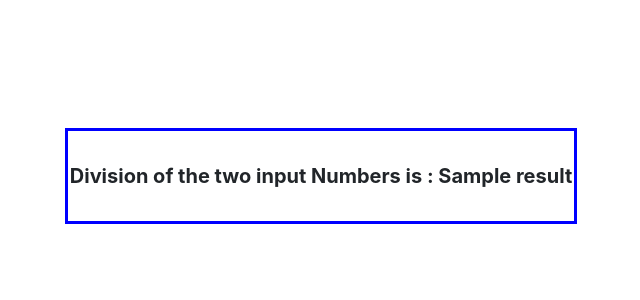
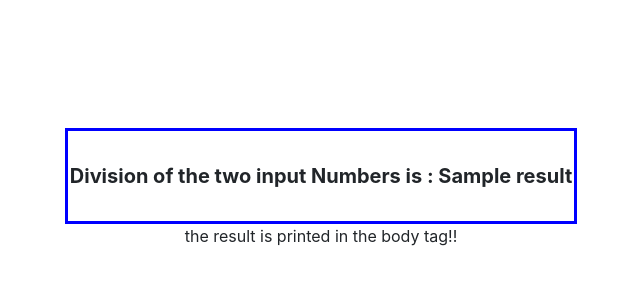
Before and after one commit to AishwaryaGhatge811/Django-App, a Django app: template assignment1/calculator/templates/calculator/division.html in a window 1280 px wide. Shown: the top 300 px of the page, without its empty margins (319-959 px from the left). Run offline with Django 3.2, Linux system fonts and the light colour scheme; the template is opened without the code that fills it: most values are stand-ins (such as "Sample title", 1, 10 or a date in 2020); some libraries are stand-ins or nearby versions.

Commit message:
changes are made in the calculator division

```diff
--- a/assignment1/calculator/templates/calculator/division.html
+++ b/assignment1/calculator/templates/calculator/division.html
@@ -22,9 +22,8 @@
 <body>
 <center>
     <div><br>Division of the two input Numbers is :  {{result}}<br><br></div>
+the result is printed in the body tag!!
 
 </center>
-
-
 </body>
 </html>
```
